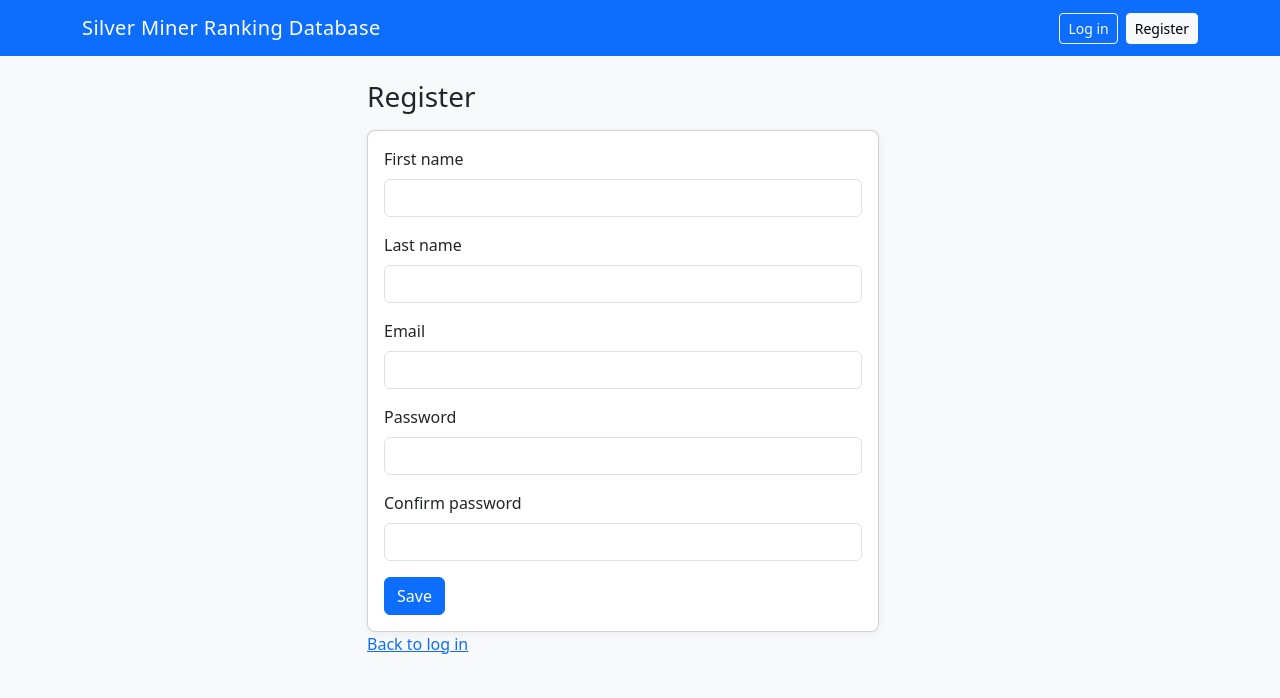
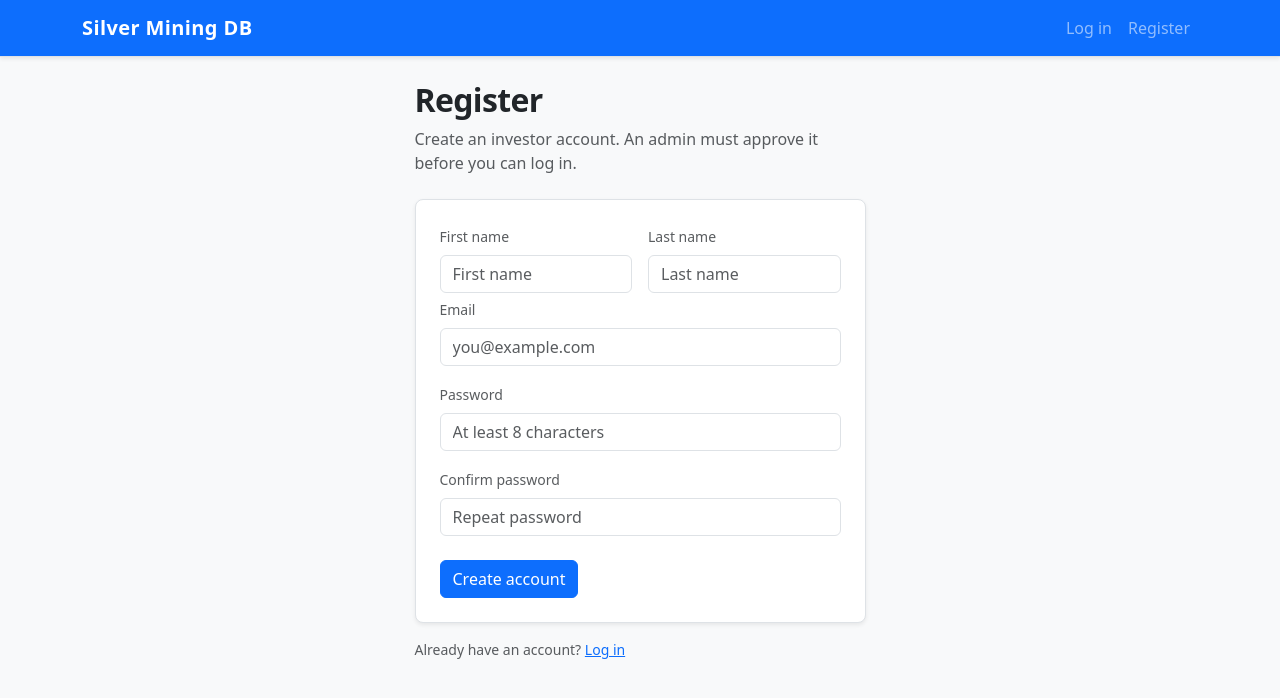
Before and after one commit to imdadriaz/SilverMiningDatabase, a Django app: template mining/templates/mining/ui_register.html in a window 1280 px wide. Shown: the top 698 px of the page. Run offline with Django 4.2, Linux system fonts and the light colour scheme; the template is opened without the code that fills it, so the values that code supplies are empty.

Commit message:
Frontend auth UI aligned with dashboards; USERTAB seed fix; post-register redirect to login.

```diff
--- a/db/SilverMiningDatabase.sql
+++ b/db/SilverMiningDatabase.sql
@@ -163,7 +163,7 @@ CREATE TABLE UPDATESPRODUCTIONDATA (
 -- Insert Data
 -- ===============
 
-INSERT INTO USERTAB (User_FName, User_LName, User_Email, User_Password, Permission_Level)
+INSERT INTO USERTAB (User_FName, User_LName, User_Email, User_Password, Permission_Level, Is_Active)
 VALUES
 ('Maad', 'Abbasi', 'maad@email.com', '$2a$12$Lc74GSTsAw02yibJYzyIbOG2mznJuf729BR9dJYUtWzLxmUUqGywa', 'Investor', 1),
 ('Imdad', 'Goraho', 'slee@email.com', '$2a$12$KGMlpuKFNREaVzTJ9U9EE.a9HD5S9Xcl/AAneLjd9mv/VrLG0PjHO', 'Admin', 1),
--- a/mining/static/mining/js/admin.js
+++ b/mining/static/mining/js/admin.js
@@ -611,7 +611,7 @@
       window.smShowAlert(window.smFormatApiErrors(r.data), 'danger');
       return;
     }
-    window.smShowAlert('Registration successful. Please wait for admin approval before logging in.', 'success');
+    window.location.href = '/ui/login/?registered=1';
   }
 
   async function submitLogin(e) {
--- a/mining/templates/mining/base.html
+++ b/mining/templates/mining/base.html
@@ -49,12 +49,17 @@
     </div>
   </nav>
   {% else %}
-  <nav class="navbar navbar-dark bg-primary">
+  <nav class="navbar navbar-expand-lg navbar-dark bg-primary border-bottom shadow-sm">
     <div class="container">
-      <a class="navbar-brand mb-0 fs-5" href="{% url 'ui_login' %}">Silver Miner Ranking Database</a>
-      <div class="d-flex gap-2">
-        <a class="btn btn-sm btn-outline-light" href="{% url 'ui_login' %}">Log in</a>
-        <a class="btn btn-sm btn-light" href="{% url 'ui_register' %}">Register</a>
+      <a class="navbar-brand fw-semibold" href="{% url 'ui_login' %}">Silver Mining DB</a>
+      <button class="navbar-toggler" type="button" data-bs-toggle="collapse" data-bs-target="#authNav" aria-controls="authNav" aria-expanded="false" aria-label="Toggle navigation">
+        <span class="navbar-toggler-icon"></span>
+      </button>
+      <div class="collapse navbar-collapse" id="authNav">
+        <ul class="navbar-nav ms-auto mb-2 mb-lg-0">
+          <li class="nav-item"><a class="nav-link {% if nav_active == 'login' %}active{% endif %}" href="{% url 'ui_login' %}">Log in</a></li>
+          <li class="nav-item"><a class="nav-link {% if nav_active == 'register' %}active{% endif %}" href="{% url 'ui_register' %}">Register</a></li>
+        </ul>
       </div>
     </div>
   </nav>
--- a/mining/templates/mining/ui_register.html
+++ b/mining/templates/mining/ui_register.html
@@ -4,34 +4,41 @@
 {% block body_attrs %}data-page="ui_register"{% endblock %}
 {% block content %}
 <div class="row justify-content-center">
-  <div class="col-md-8 col-lg-6">
-    <h1 class="h3 mb-3">Register</h1>
-    <form method="POST" id="formRegister" class="card sm-card" style="max-width: 32rem;">
-      <div class="card-body">
-        <div class="mb-3">
-          <label class="form-label" for="fname">First name</label>
-          <input type="text" class="form-control" id="fname" name="first_name" required maxlength="50">
+  <div class="col-md-8 col-lg-5">
+    <div class="mb-4">
+      <h1 class="sm-page-title h2">Register</h1>
+      <p class="sm-muted mb-0">Create an investor account. An admin must approve it before you can log in.</p>
+    </div>
+    <div class="card sm-card border shadow-sm bg-white">
+      <div class="card-body p-4">
+        <form method="POST" id="formRegister" novalidate>
+          <div class="row g-3 mb-1">
+            <div class="col-sm-6">
+              <label class="form-label small text-body-secondary" for="fname">First name</label>
+              <input type="text" class="form-control" id="fname" name="first_name" required maxlength="50" autocomplete="given-name" placeholder="First name">
+            </div>
+            <div class="col-sm-6">
+              <label class="form-label small text-body-secondary" for="lname">Last name</label>
+              <input type="text" class="form-control" id="lname" name="last_name" required maxlength="50" autocomplete="family-name" placeholder="Last name">
+            </div>
           </div>
           <div class="mb-3">
-          <label class="form-label" for="lname">Last name</label>
-          <input type="text" class="form-control" id="lname" name="last_name" required maxlength="50">
+            <label class="form-label small text-body-secondary" for="rEmail">Email</label>
+            <input type="email" class="form-control" id="rEmail" name="email" required maxlength="100" autocomplete="email" inputmode="email" placeholder="you@example.com">
           </div>
           <div class="mb-3">
-          <label class="form-label" for="rEmail">Email</label>
-          <input type="text" class="form-control" id="rEmail" name="email" required maxlength="100">
+            <label class="form-label small text-body-secondary" for="rPassword">Password</label>
+            <input type="password" class="form-control" id="rPassword" name="password" required minlength="8" autocomplete="new-password" placeholder="At least 8 characters">
           </div>
-        <div class="mb-3">
-          <label class="form-label" for="rPassword">Password</label>
-          <input type="password" class="form-control" id="rPassword" name="password" required minlength="8">
+          <div class="mb-4">
+            <label class="form-label small text-body-secondary" for="rcPassword">Confirm password</label>
+            <input type="password" class="form-control" id="rcPassword" name="confirm_password" required minlength="8" autocomplete="new-password" placeholder="Repeat password">
           </div>
-        <div class="mb-3">
-          <label class="form-label" for="rcPassword">Confirm password</label>
-          <input type="password" class="form-control" id="rcPassword" name="confirm_password" required minlength="8">
+          <button type="submit" class="btn btn-primary">Create account</button>
+        </form>
       </div>
-        <button type="submit" class="btn btn-primary">Save</button>
     </div>
-    </form>
-    <p class="mb-0"><a href="{% url 'ui_login' %}">Back to log in</a></p>
+    <p class="text-body-secondary small mt-3 mb-0">Already have an account? <a href="{% url 'ui_login' %}">Log in</a></p>
   </div>
 </div>
 {% endblock %}
```
Also changed, not shown: mining/templates/mining/ui_login.html (+23 -15 lines), mining/views.py (+8 -2 lines). Lines whose indentation alone changed are shown as unchanged.
